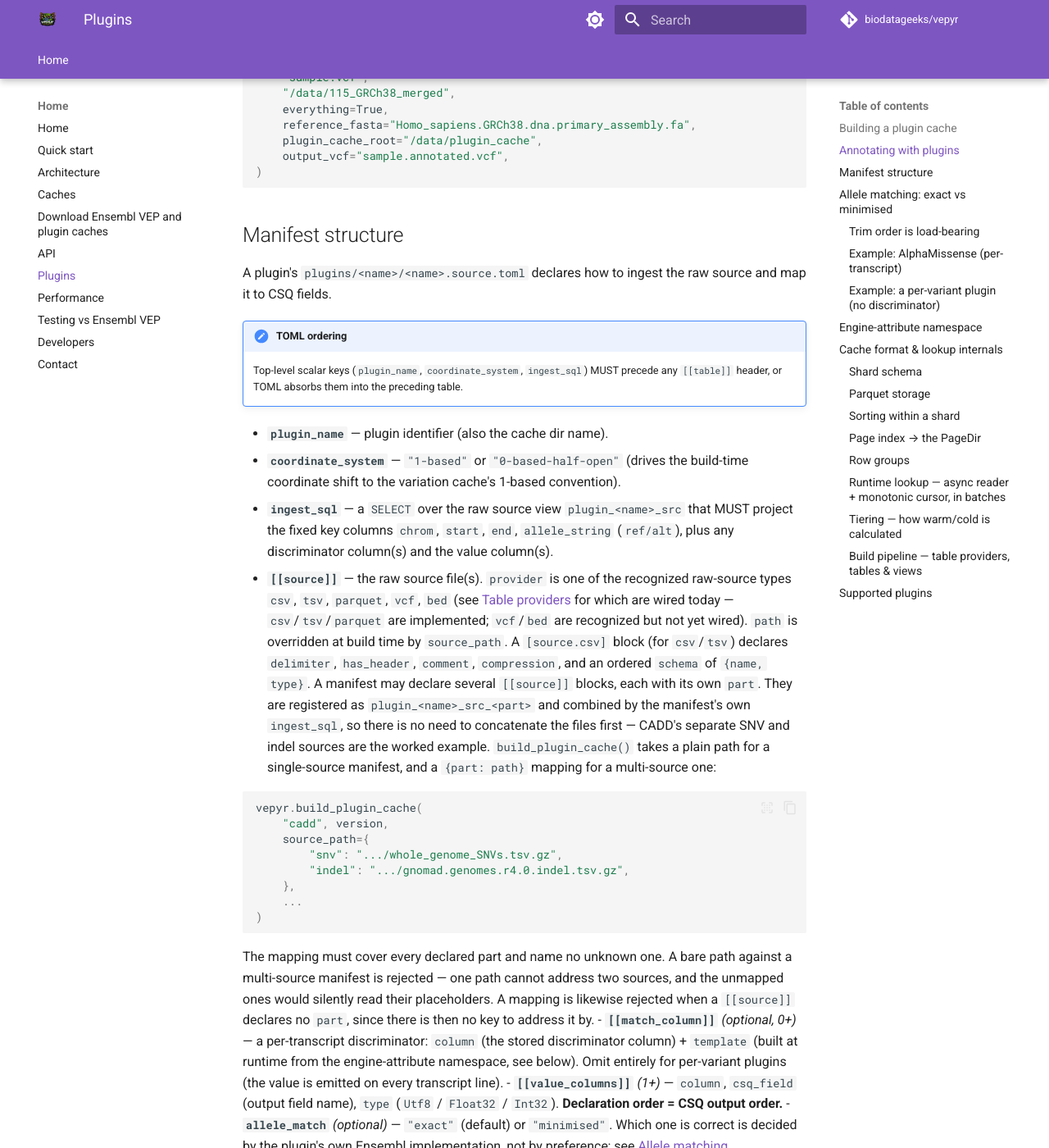
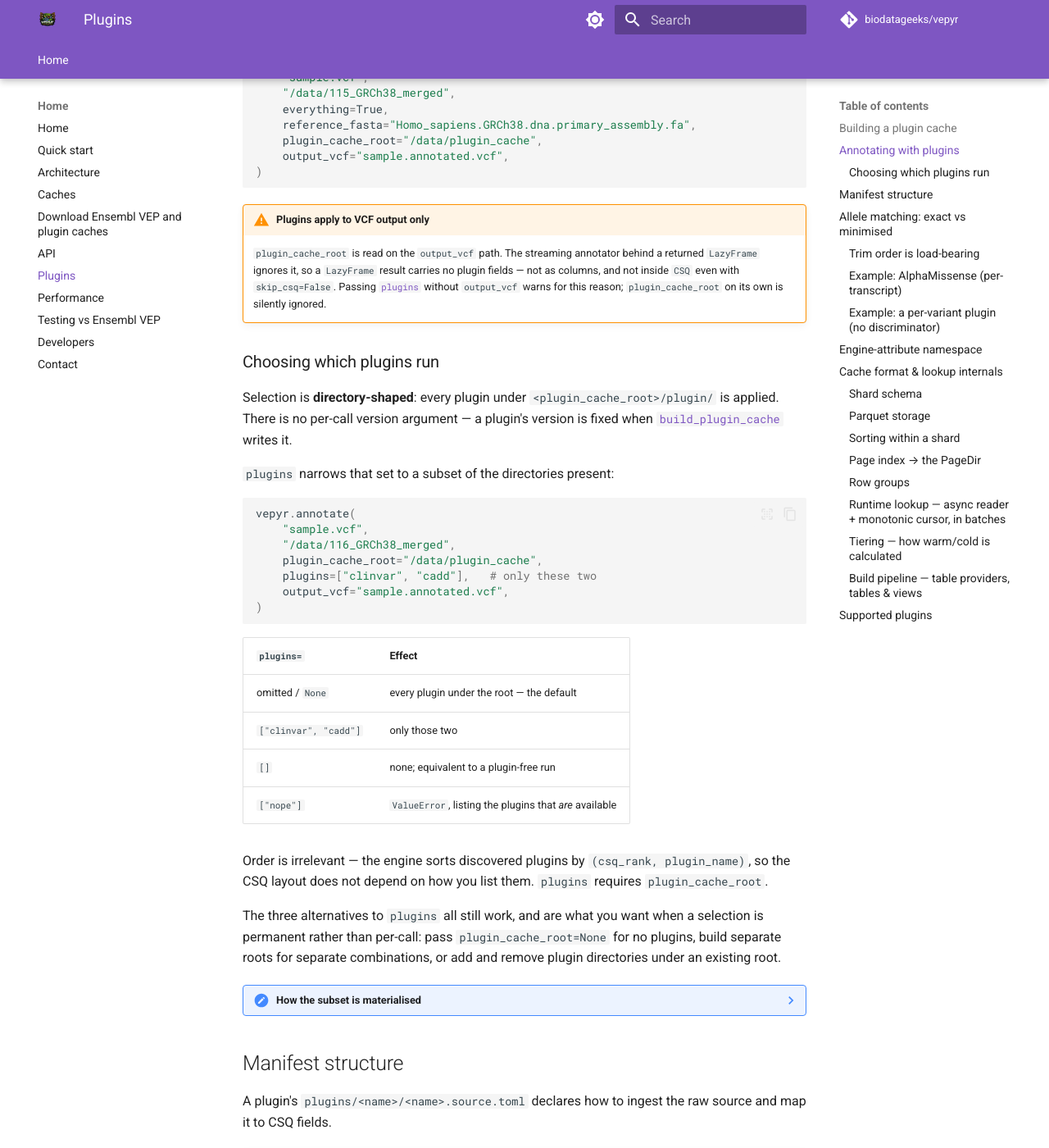
Before and after one commit to biodatageeks/vepyr, an MkDocs documentation site: the page built from docs/plugins.md, in a window 1280 px wide and 1400 px high, scrolled down 1151 px. Shown: the whole window at 82% size. Built offline with MkDocs 1.6.1 and Material for MkDocs 9.7.7, drawn with Linux system fonts in a browser that asks for light colours; comment, search, counter and statistics services are not loaded.

Commit message:
docs(plugins): explain plugin_cache_root and the plugins selector
Three gaps this closes:

- Plugins apply to VCF output only. plugin_cache_root is read on the
  output_vcf path; the streaming annotator behind a LazyFrame ignores it, so a
  LazyFrame carries no plugin fields even with skip_csq=False. Nothing said so.
- Selection is directory-shaped, and a plugin's version is fixed at build
  time. Neither was stated, so the absence of a per-call version argument read
  as an oversight rather than the design.
- `plugins` itself: what None / a list / [] / an unknown name each do, that
  order does not matter because the engine sorts by (csq_rank, plugin_name),
  and that plugin_cache_root is required.

The materialisation details — hard-linked subset root, why files rather than a
directory symlink, and the subset's lifetime — go in a collapsed block, since
they explain a constraint rather than something a caller acts on.

Co-Authored-By: Claude Opus 5 (1M context) <noreply@anthropic.com>

````diff
--- a/docs/plugins.md
+++ b/docs/plugins.md
@@ -58,6 +58,71 @@ vepyr.annotate(
     output_vcf="sample.annotated.vcf",
 )
 ```
+
+!!! warning "Plugins apply to VCF output only"
+    `plugin_cache_root` is read on the `output_vcf` path. The streaming
+    annotator behind a returned `LazyFrame` ignores it, so a `LazyFrame` result
+    carries no plugin fields — not as columns, and not inside `CSQ` even with
+    `skip_csq=False`. Passing [`plugins`](#choosing-which-plugins-run) without
+    `output_vcf` warns for this reason; `plugin_cache_root` on its own is
+    silently ignored.
+
+### Choosing which plugins run
+
+Selection is **directory-shaped**: every plugin under
+`<plugin_cache_root>/plugin/` is applied. There is no per-call version
+argument — a plugin's version is fixed when
+[`build_plugin_cache`](api.md#vepyr.build_plugin_cache) writes it.
+
+`plugins` narrows that set to a subset of the directories present:
+
+```python
+vepyr.annotate(
+    "sample.vcf",
+    "/data/116_GRCh38_merged",
+    plugin_cache_root="/data/plugin_cache",
+    plugins=["clinvar", "cadd"],   # only these two
+    output_vcf="sample.annotated.vcf",
+)
+```
+
+| `plugins=` | Effect |
+|---|---|
+| omitted / `None` | every plugin under the root — the default |
+| `["clinvar", "cadd"]` | only those two |
+| `[]` | none; equivalent to a plugin-free run |
+| `["nope"]` | `ValueError`, listing the plugins that *are* available |
+
+Order is irrelevant — the engine sorts discovered plugins by
+`(csq_rank, plugin_name)`, so the CSQ layout does not depend on how you list
+them. `plugins` requires `plugin_cache_root`.
+
+The three alternatives to `plugins` all still work, and are what you want when
+a selection is permanent rather than per-call: pass `plugin_cache_root=None`
+for no plugins, build separate roots for separate combinations, or add and
+remove plugin directories under an existing root.
+
+??? note "How the subset is materialised"
+
+    The engine has no plugin filter. Both the CSQ header and the per-transcript
+    body discover `<root>/plugin/` independently, so filtering one and not the
+    other would leave the header advertising fields the body never fills,
+    shifting every later value.
+
+    `plugins` therefore hands the engine a root that already contains only the
+    selected plugins — a temporary directory whose files are hard-linked to the
+    originals. The two discovery passes then cannot disagree, and nothing is
+    copied.
+
+    Files are linked individually rather than the plugin directory being
+    symlinked, because a directory symlink needs `target_is_directory=True` on
+    Windows plus a privilege non-elevated sessions lack. Where hard links are
+    unavailable — a temporary directory on a different volume — it falls back
+    to per-file symlinks, then to an error naming `TMPDIR`.
+
+    The subset lives as long as it is needed: released when the annotation
+    finishes for `output_vcf`, and tied to the `LazyFrame` otherwise, since a
+    frame re-opens the cache on every `collect()`.
 
 ## Manifest structure
 
````
